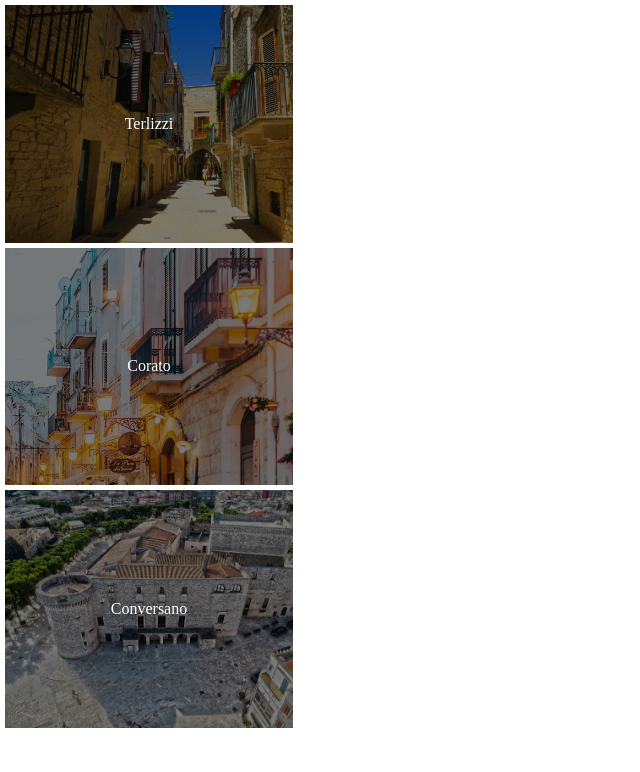
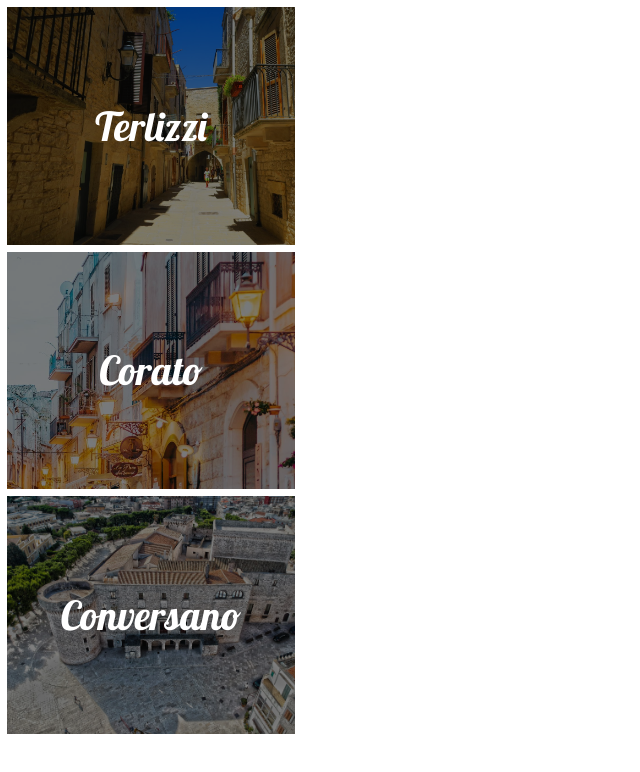
Before and after one commit to andemarco/htmlcss-airbnb, a plain HTML site: page index.html in a window 1280 px wide. Shown: the whole page, without its empty margins (0-640 px from the left). Drawn offline with Linux system fonts and the light colour scheme.

Commit message:
Inserimento Font e Hover

```diff
--- a/css/style.css
+++ b/css/style.css
@@ -13,7 +13,8 @@
   height: 33%;
   width: 25%;
   position: relative;
-  margin:5px;
+  margin:7px;
+  font-size: 5vh;
 }
 
 .box.terlizzi {
@@ -39,6 +40,7 @@
   height: 100%;
   width: 100%;
   background-color: rgba(0, 0, 0, 0.5);
+  /* z-index: 1; */
 }
 
 .city_name{
@@ -46,4 +48,15 @@
   left: 50%;
   top: 50%;
   transform: translate(-50%, -50%);
+  font-family: 'Lobster', cursive;
+  z-index: 2
 }
+
+.layover:hover, .city_name:hover {
+  display: none;
+  cursor: pointer;
+}
+
+.box:hover  {
+  cursor: pointer;
+}
--- a/index.html
+++ b/index.html
@@ -2,25 +2,26 @@
 <html lang="en" dir="ltr">
   <head>
     <link rel="stylesheet" href="css\style.css">
+    <link href="https://fonts.googleapis.com/css?family=Lobster&display=swap" rel="stylesheet">
     <meta charset="utf-8">
-    <title></title>
+    <title>Airbnb</title>
   </head>
   <body>
     <div class="container">
       <div class="box terlizzi">
+        <p class="city_name">Terlizzi</p>
         <div class="layover">
         </div>
-        <p class="city_name">Terlizzi</p>
       </div>
       <div class="box corato">
+        <p class="city_name">Corato</p>
         <div class="layover">
         </div>
-        <p class="city_name">Corato</p>
       </div>
       <div class="box conversano">
+        <p class="city_name">Conversano</p>
         <div class="layover">
         </div>
-        <p class="city_name">Conversano</p>
       </div>
     </body>
 </html>
```
